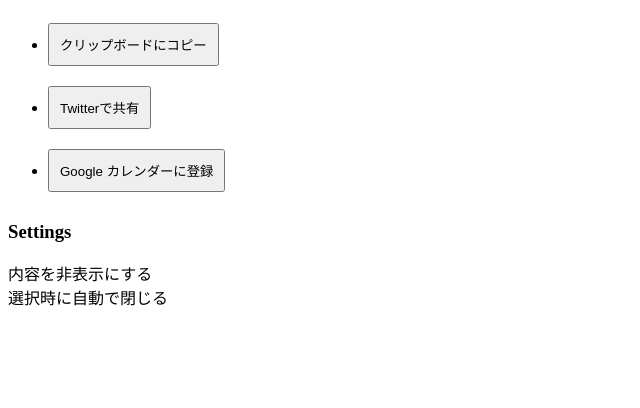
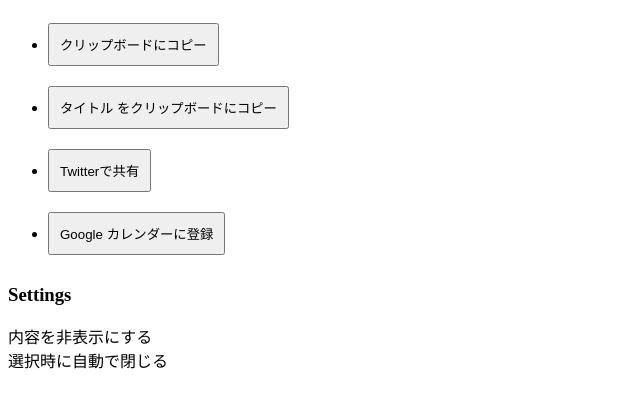
Before and after one commit to tksugimoto/note, a website: page share-page/share_target.html in a window 1280 px wide. Both pictures are taken after a click on the button "クリップボードにコピー". Shown: the part 124-532 px from the top of the page, without its empty margins (0-640 px from the left). Drawn offline with Linux system fonts and the light colour scheme.

Commit message:
feat: share-page: タイトルをコピー ボタン追加

```diff
--- a/share-page/share_target.html
+++ b/share-page/share_target.html
@@ -95,6 +95,13 @@
 		name: 'クリップボードにコピー',
 		enabled: Boolean(navigator.clipboard),
 		content: [title, text, url].filter(Boolean).join('\n'),
+		callback: (content) => {
+			return navigator.clipboard.writeText(content);
+		},
+	}, {
+		name: 'タイトル をクリップボードにコピー',
+		enabled: Boolean(navigator.clipboard),
+		content: title,
 		callback: (content) => {
 			return navigator.clipboard.writeText(content);
 		},
```
Also changed, not shown: share-page/index.html (+1 -0 lines).
